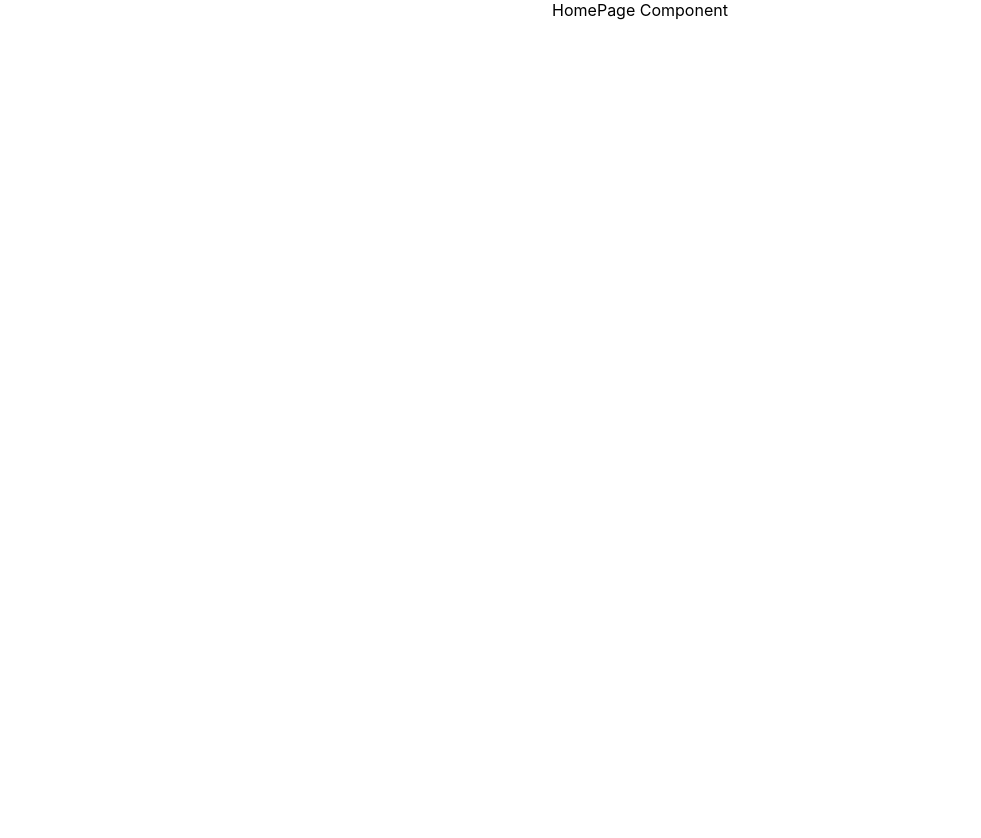
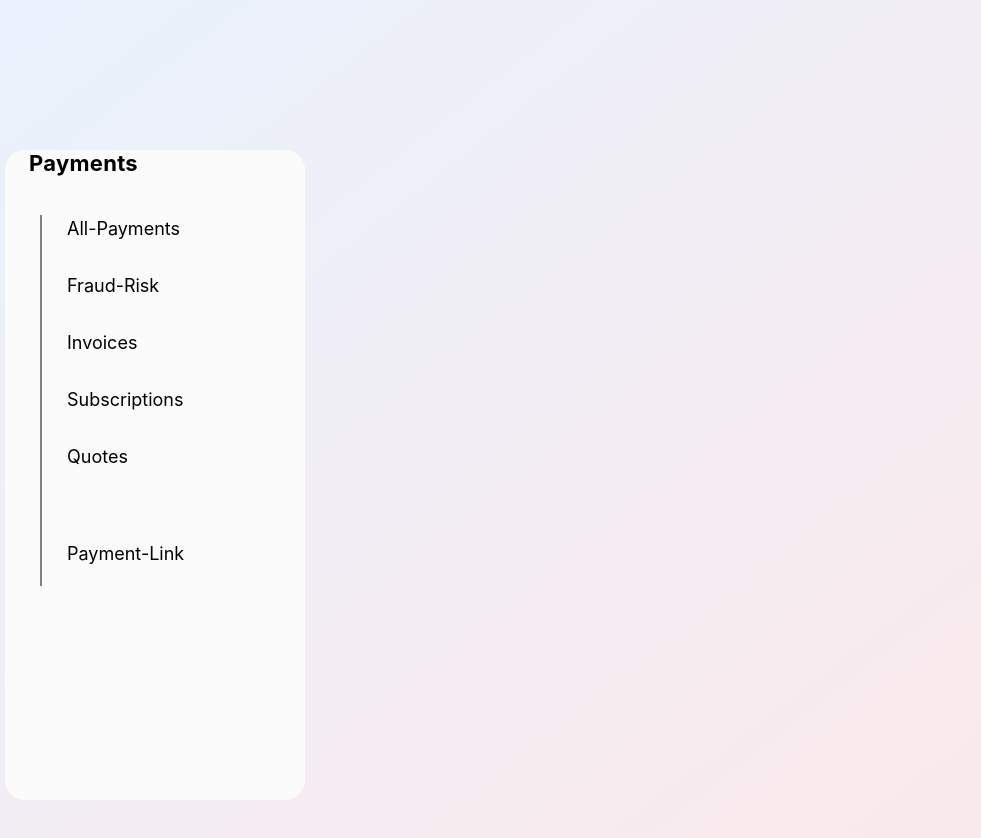
Before and after one commit to popo70023/learn-react-app, a React (Create React App) app: page / in a window 1280 px wide. Shown: the top 838 px of the page, without its empty margins (0-981 px from the left). Before the commit the page ends 800 px from the top, so only its background shows below. Built offline with nearby package versions, Linux system fonts and the light colour scheme.

Commit message:
feat: add ChartMenu ui

```diff
--- /dev/null
+++ b/src/Components/ChartMenu/ChartMenu.scss
@@ -0,0 +1,91 @@
+.rectangle {
+    position: relative;
+    width: 300px;
+    height: 650px;
+    border: 1px solid black;
+    background-color: rgb(251, 251, 251);
+    border-radius: 20px;
+    border: none;
+    top: 150px;
+    right: 50px;
+    left: 5px;
+    bottom: 100px;
+    border-width: 0;
+  }
+
+  .Payments {
+    position: absolute;
+    left: 24px;
+    color: black;
+    font-size: 22px;
+    font-style: normal;
+    font-weight: 700;
+    line-height: normal;
+    letter-spacing: 0.28px;
+  }
+
+  .parent-text {
+    position: relative;
+    font-size: 18px;
+    color: black;
+    top: 50px;
+    left: 50px;
+    cursor: pointer;
+  }
+
+  .last-parent-text {
+    position: relative;
+    font-size: 18px;
+    color: black;
+    top: 40px;
+    cursor: pointer;
+  }
+
+  .parent-text.clicked {
+    color: orange;
+  }
+
+  .parent-text-container {
+    display: flex;
+    align-items: center;
+  }
+  .backgroundLine {
+    position: absolute;
+    height: 57%;
+    width: 2px;
+    background-color: gray;
+    margin-right: 10px;
+    top: 10%;
+    left: 35px;
+    opacity: 1;
+  }
+
+
+  .line {
+    position: relative;
+    height: 30px;
+    width: 2px;
+    margin-right: 10px;
+    top: 50px;
+    left: 35px;
+    opacity: 0.5;
+
+  }
+
+  .line.clicked {
+    opacity: 1;
+    background-color: orange;
+    z-index: 3;
+  }
+
+  .child-container {
+    margin-top: 10px;
+  }
+
+  .child-text {
+    position: relative;
+    font-size: 14px;
+    top: 70px;
+    right: 25px;
+    cursor: pointer;
+  }
--- /dev/null
+++ b/src/Components/ChartMenu/ChartMenu.tsx
@@ -0,0 +1,77 @@
+import type React from 'react';
+import  { useState } from 'react';
+import './ChartMenu.scss';
+interface ChartMenuProps{};
+const ChartMenu: React.FC<ChartMenuProps> = () => {
+
+    return (
+        <div className="rectangle">
+        <span className="Payments">Payments</span>
+
+        <ParentText text="All-Payments">
+          <ChildText text="All-transactions" />
+        </ParentText>
+        <ParentText text="Fraud-Risk">
+
+        </ParentText>
+        <ParentText text="Invoices">
+
+        </ParentText>
+        <ParentText text="Subscriptions">
+
+        </ParentText>
+        <ParentText text="Quotes">
+
+        </ParentText>
+        <ParentText text="Payment-Link" className="last-parent-text">
+
+        </ParentText>
+      </div>
+      );
+};
+interface ParentTextProps {
+    text: string;
+    children: React.ReactNode;
+    className?: string;
+  };
+
+  const ParentText: React.FC<ParentTextProps> = ({ text, children, className }) => {
+    const [showChildren, setShowChildren] = useState(false);
+    const [clicked, setClicked] = useState(false);
+
+    const handleClick = () => {
+      setShowChildren(!showChildren);
+      setClicked(!clicked);
+    };
+
+    return (
+      <div className={`parent-text-container ${className ?? ''}`}>
+        <div className={`line${clicked ? ' clicked' : ''}`}></div>
+        <div className={'backgroundLine'}></div>
+        <p className={`parent-text${clicked ? ' clicked' : ''}`} onClick={handleClick}>
+          {text}
+        </p>
+        {showChildren && <div className="child-container">{children}</div>}
+      </div>
+    );
+  };
+
+  interface ChildTextProps {
+    text: string;
+  }
+
+  const ChildText: React.FC<ChildTextProps> = ({ text }) => {
+    const [childClicked, setChildClicked] = useState(false);
+
+    const handleChildClick = () => {
+      setChildClicked(!childClicked);
+    };
+
+    return (
+      <p className={`child-text${childClicked ? ' clicked' : ''}`} onClick={handleChildClick}>
+        {text}
+      </p>
+    );
+  };
+
+export default ChartMenu;
--- a/src/pages/HomePage/HomePage.scss
+++ b/src/pages/HomePage/HomePage.scss
@@ -1 +1,5 @@
-.HomePage {}
+.HomePage{
+    background: linear-gradient(to bottom right,#E9F2FD ,#FFE7E7 );
+    display: flex;
+    height: 1000px ;
+}
--- a/src/pages/HomePage/HomePage.tsx
+++ b/src/pages/HomePage/HomePage.tsx
@@ -1,11 +1,11 @@
 import { type FC } from 'react';
 import './HomePage.scss';
-
+import ChartMenu from '../../Components/ChartMenu/ChartMenu';
 interface HomePageProps {}
 
 const HomePage: FC<HomePageProps> = () => (
   <div className="HomePage" data-testid="HomePage">
-    HomePage Component
+    <ChartMenu/>
   </div>
 );
 
```
